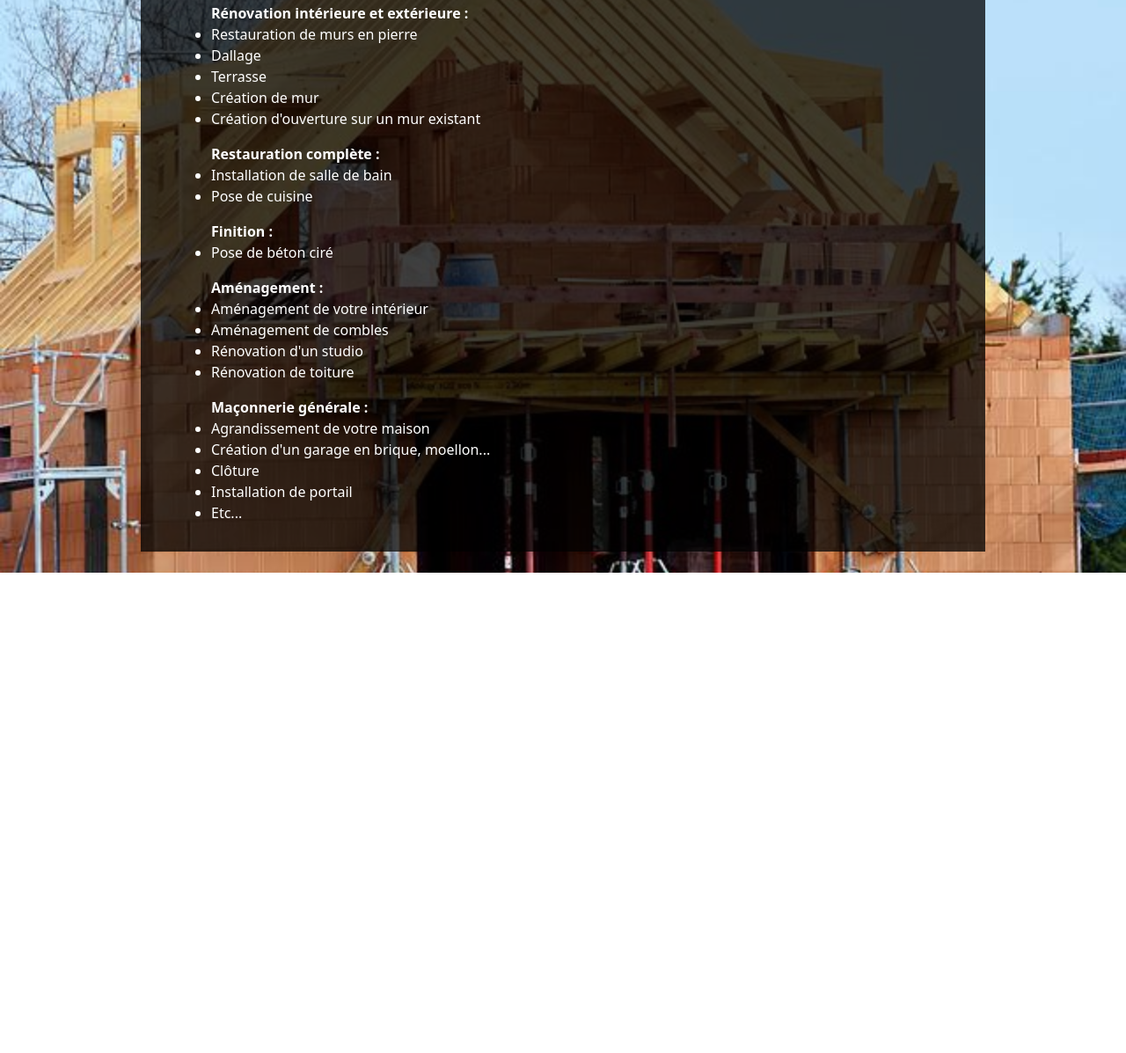
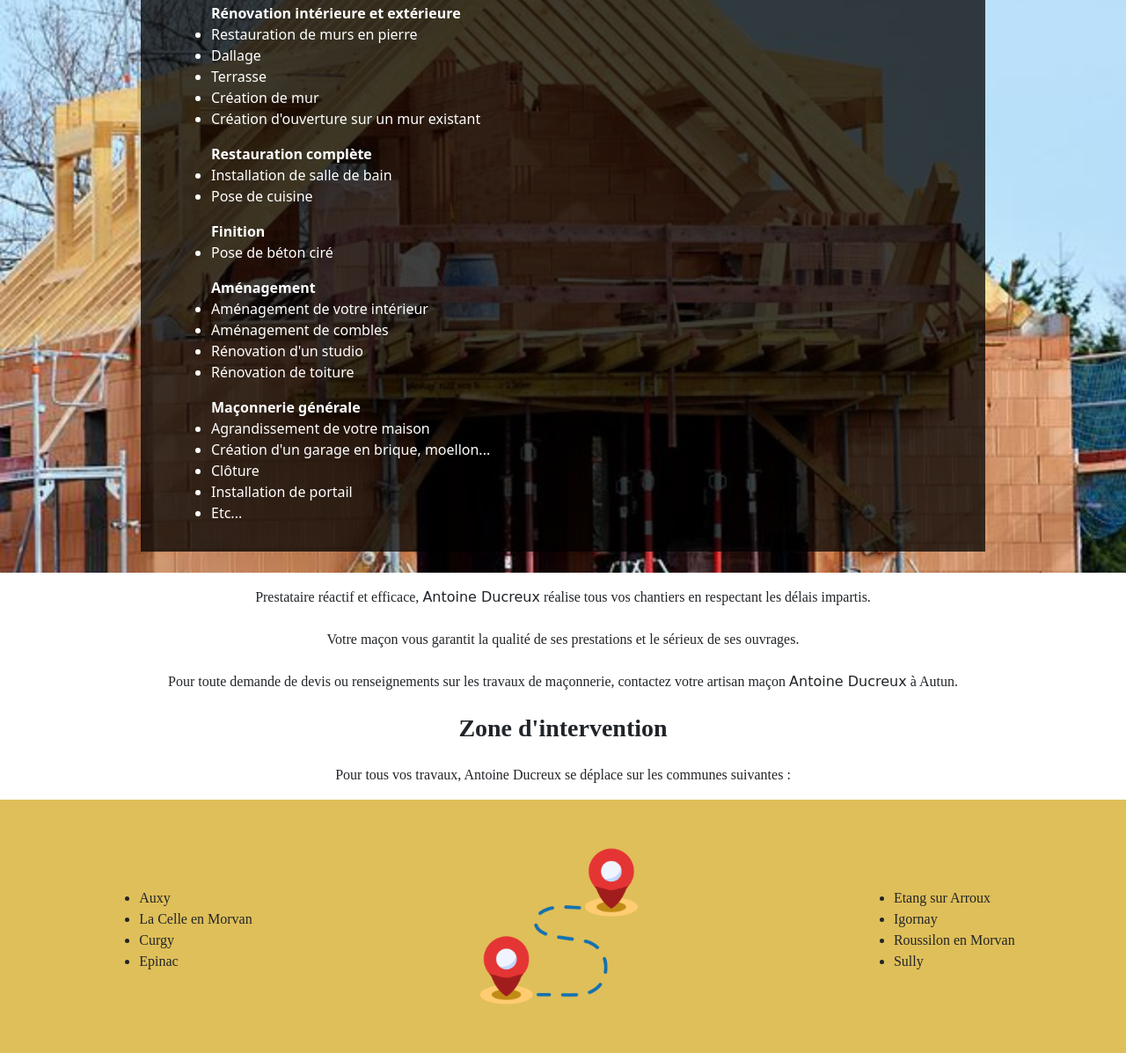
Before and after one commit to Aurelie1201/site-artisan, a website: page index.html in a window 1280 px wide. Shown: the part 1097-2294 px from the top of the page at 88% size. Before the commit the page ends 1748 px from the top, so only its background shows below. Drawn offline with Linux system fonts and the light colour scheme.

Commit message:
section zone intervention

```diff
--- a/index.html
+++ b/index.html
@@ -17,7 +17,7 @@
                 </div>
                 <div class="col-12 col-md-4 text-center my-3">
                     <span class="text-primary"><i class="fa-solid fa-lg fa-location-dot"></i></span>
-                    <span>15 rue de la pierre 52 860 MARBRE-VILLE</span>
+                    <span>15 rue de la pierre 71400 AUTUN</span>
                 </div>
                 <div class="col-12 col-md-4 text-center my-3">
                     <span class="text-primary"><i class="fa-solid fa-lg fa-mobile-screen"></i></span>
@@ -69,10 +69,10 @@
         </section>
 
         <section class="section_presentation-text mx-3 pt-3 pb-3">
-            <h1 class="text-center name">Antoine Ducreux, votre artisan maçon à Marbre-Ville</h1>
+            <h1 class="text-center name">Antoine Ducreux, votre artisan maçon à Autun</h1>
             <p class="text-center pt-3">
                 Antoine Ducreux est votre artisan maçon spécialisé dans tous les <strong>travaux de maçonnerie</strong> et de <strong>rénovation</strong>.<br/><br/>
-                Il réalise tous vos chantiers de <strong>rénovation</strong>, de <strong>finition</strong> et d’<strong>extérieur</strong> à Marbre-Ville et ses alentours.<br/><br/>
+                Il réalise tous vos chantiers de <strong>rénovation</strong>, de <strong>finition</strong> et d’<strong>extérieur</strong> à Autun et ses alentours.<br/><br/>
                 Antoine Ducreux, artisan maçon propose aux particuliers une large gamme de prestations personnalisées pour vos chantiers de maçonnerie en neuf ou en rénovation.
             </p>
             <div class="container">
@@ -95,37 +95,61 @@
         <section class="experiences py-4">
             <div class="m-auto w-75 pb-3 text-white backtrans">
                 <p class="p-3">Fort d’une expérience d'une trentaine d'année et d’un savoir-faire familial, votre professionnel de la maçonnerie vous propose ses compétences en matière de:</p>
-                <ul class="ms-5">
-                    <strong>Rénovation intérieure et extérieure :</strong>
+                <ul class="ms-sm-5 pe-2">
+                    <strong>Rénovation intérieure et extérieure</strong>
                     <li>Restauration de murs en pierre</li>
                     <li>Dallage</li>
                     <li>Terrasse</li>
                     <li>Création de mur</li>
                     <li>Création d'ouverture sur un mur existant</li>
                 </ul>
-                <ul class="ms-5">
-                    <strong>Restauration complète :</strong>
+                <ul class="ms-sm-5 pe-2">
+                    <strong>Restauration complète</strong>
                     <li>Installation de salle de bain</li>
                     <li>Pose de cuisine</li>
                 </ul>
-                <ul class="ms-5">
-                    <strong>Finition :</strong><br/>
+                <ul class="ms-sm-5 pe-2">
+                    <strong>Finition</strong><br/>
                     <li>Pose de béton ciré</li>
                 </ul>
-                <ul class="ms-5">
-                    <strong>Aménagement :</strong>
+                <ul class="ms-sm-5 pe-2">
+                    <strong>Aménagement</strong>
                     <li>Aménagement de votre intérieur</li>
                     <li>Aménagement de combles</li>
                     <li>Rénovation d'un studio</li>
                     <li>Rénovation de toiture</li>
                 </ul>
-                <ul class="ms-5">
-                    <strong>Maçonnerie générale :</strong>
+                <ul class="ms-sm-5 pe-2">
+                    <strong>Maçonnerie générale</strong>
                     <li>Agrandissement de votre maison</li>
                     <li>Création d'un garage en brique, moellon...</li>
                     <li>Clôture</li>
                     <li>Installation de portail</li>
                     <li>Etc...</li>
+                </ul>
+            </div>
+        </section>
+        <section class="zone">
+            <p class="text-center mx-3 pt-3">
+                Prestataire réactif et efficace, <span class="name">Antoine Ducreux</span> réalise tous vos chantiers en respectant les délais impartis.<br/><br/>
+                Votre maçon vous garantit la qualité de ses prestations et le sérieux de ses ouvrages.<br/><br/>
+                Pour toute demande de devis ou renseignements sur les travaux de maçonnerie, contactez votre artisan maçon <span class="name">Antoine Ducreux</span> à Autun.
+            </p>
+            <h3 class="text-center mt-4 fw-bold">Zone d'intervention</h3>
+            <p class="text-center mx-3 pt-3">Pour tous vos travaux, Antoine Ducreux se déplace sur les communes suivantes :</p>
+            <div class="py-sm-5 d-flex flex-column flex-sm-row align-items-center justify-content-sm-around bg-primary">
+                <ul class="mt-4">
+                    <li>Auxy</li>
+                    <li>La Celle en Morvan</li>
+                    <li>Curgy</li>
+                    <li>Epinac</li>
+                </ul>
+                <img src="images/destination.png" alt="icone trajet" class="w-25 icone-trajet"/>
+                <ul class="mt-4">
+                    <li>Etang sur Arroux</li>
+                    <li>Igornay</li>
+                    <li>Roussilon en Morvan</li>
+                    <li>Sully</li>
                 </ul>
             </div>
         </section>
--- a/sass/main.scss
+++ b/sass/main.scss
@@ -5,3 +5,4 @@
 
 @import "./pages/presentation";
 @import "./pages/experiences";
+@import "./pages/zone";
--- /dev/null
+++ b/sass/pages/_zone.scss
@@ -0,0 +1,8 @@
+.zone{
+    font-family: $font-body;
+    & .icone-trajet{
+        @media screen and (min-width: 767.98px){
+            width: 15% !important;
+        }
+    }
+}
```
Also changed, not shown: css/style.css, images/destination.png (added), 1 other file.
